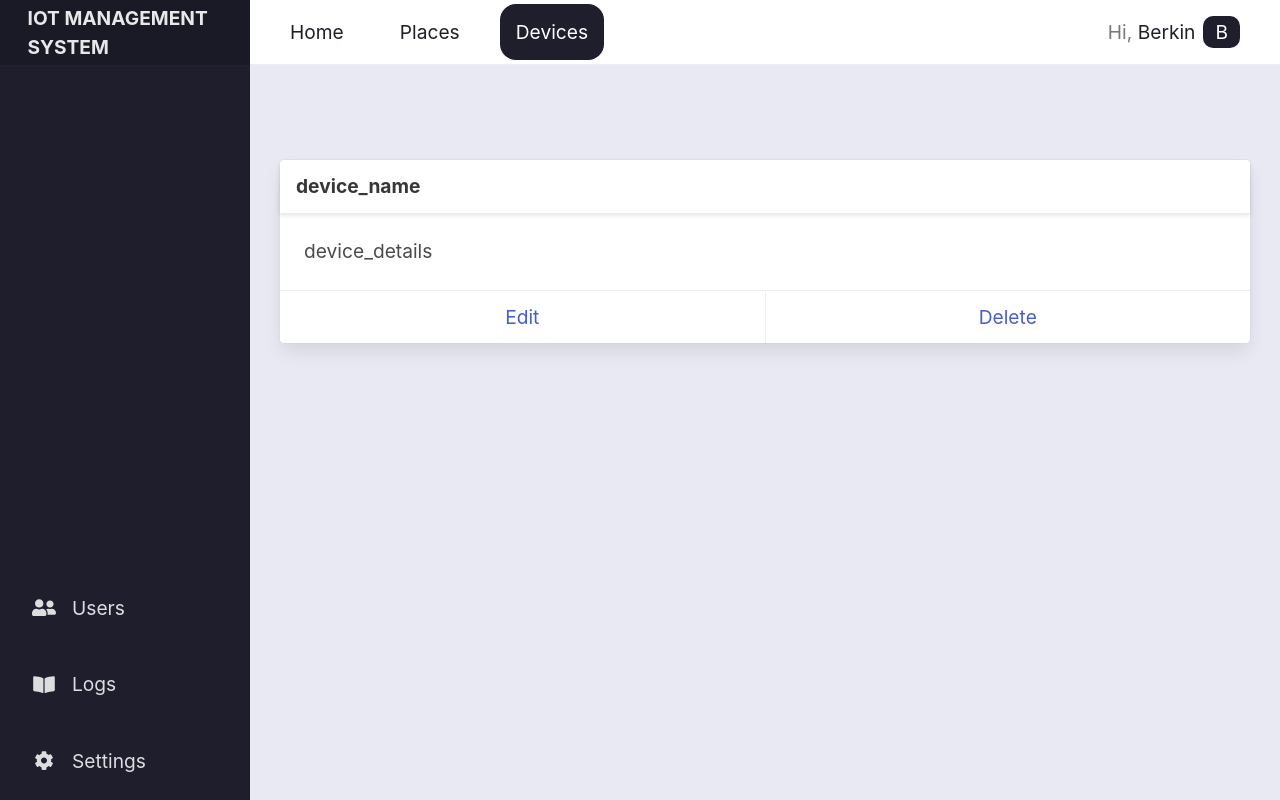
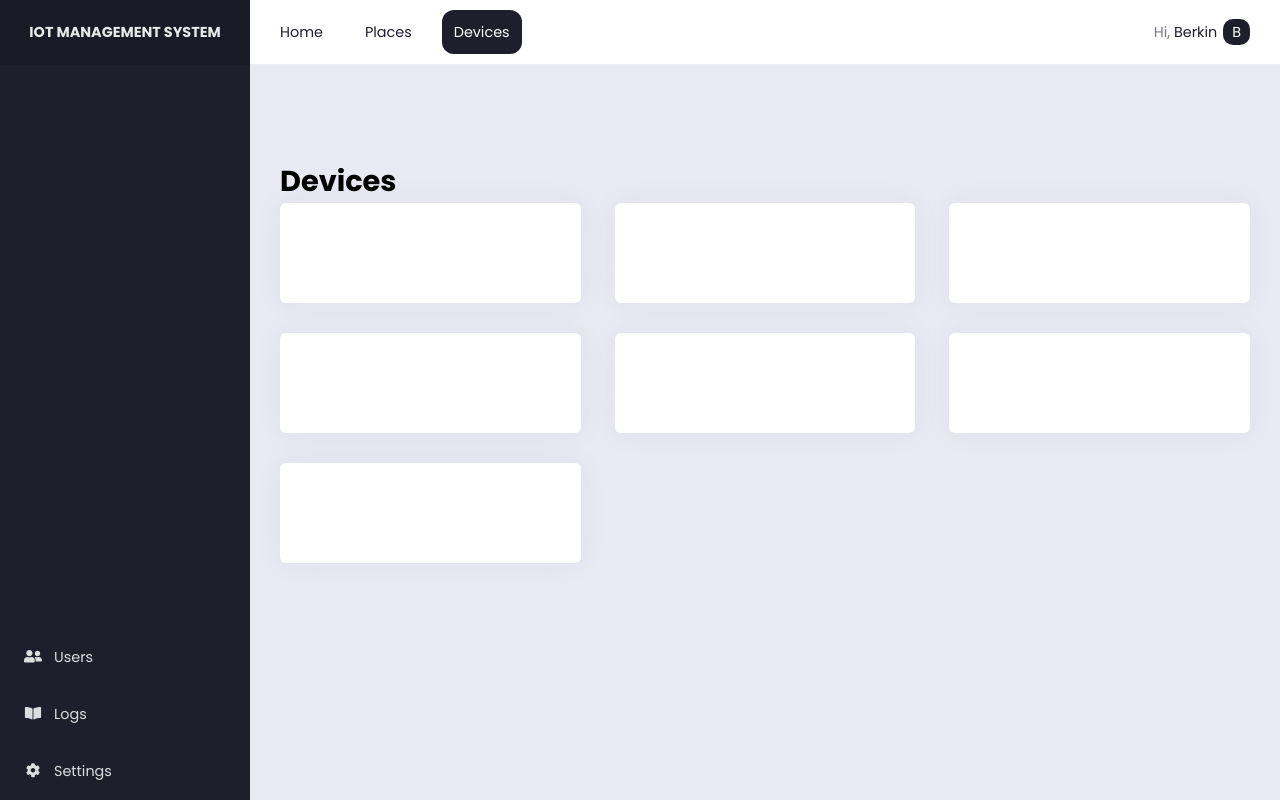
Before and after one commit to IUE-IOT-GROUP/spa, an Angular app: page /dashboard/devices in a window 1280 px wide. Built offline with nearby package versions, Linux system fonts and the light colour scheme.

Commit message:
Revert "device and place cards"
This reverts commit 6ecf99e7f1796dd902d4f3bef982cb0b836b81c5.

```diff
--- a/angular.json
+++ b/angular.json
@@ -50,9 +50,7 @@
               "src/assets"
             ],
             "styles": [
-              "src/styles.scss",
-              "C:/Users/user/Desktop/spa/node_modules/bulma/css/bulma.css"
-
+              "src/styles.scss"
             ],
             "scripts": []
           },
--- a/package.json
+++ b/package.json
@@ -21,7 +21,6 @@
     "@fortawesome/free-regular-svg-icons": "^5.15.3",
     "@fortawesome/free-solid-svg-icons": "^5.15.3",
     "bootstrap": "^4.6.0",
-    "bulma": "^0.9.2",
     "rxjs": "~6.6.0",
     "tslib": "^2.0.0",
     "zone.js": "~0.11.3"
--- a/src/app/devices/devices.component.html
+++ b/src/app/devices/devices.component.html
@@ -1,17 +1,26 @@
-<div class="card">
-    <header class="card-header">
-      <p class="card-header-title">
-        device_name
-      </p>
-    </header>
-    <div class="card-content">
-      <div class="content">
-          device_details
-        <br>
-      </div>
-    </div>
-    <footer class="card-footer">
-      <a href="#" class="card-footer-item">Edit</a>
-      <a href="#" class="card-footer-item">Delete</a>
-    </footer>
-  </div>
+<h1>Devices</h1>
+<div class="devices-container">
+    <ul>
+        <li>
+            <div class="basic-card"></div>
+        </li>
+        <li>
+            <div class="basic-card"></div>
+        </li>
+        <li>
+            <div class="basic-card"></div>
+        </li>
+        <li>
+            <div class="basic-card"></div>
+        </li>
+        <li>
+            <div class="basic-card"></div>
+        </li>
+        <li>
+            <div class="basic-card"></div>
+        </li>
+        <li>
+            <div class="basic-card"></div>
+        </li>
+    </ul>
+</div>
--- a/src/app/devices/devices.component.ts
+++ b/src/app/devices/devices.component.ts
@@ -4,7 +4,6 @@ import { Component, OnInit } from '@angular/core';
     selector: 'app-devices',
     templateUrl: './devices.component.html',
     styleUrls: ['./devices.component.scss']
-
 })
 export class DevicesComponent implements OnInit {
 
--- a/src/app/places/places.component.html
+++ b/src/app/places/places.component.html
@@ -1,17 +1,26 @@
-<div class="card">
-    <header class="card-header">
-      <p class="card-header-title">
-        place_name
-      </p>
-    </header>
-    <div class="card-content">
-      <div class="content">
-          place_details
-        <br>
-      </div>
-    </div>
-    <footer class="card-footer">
-      <a href="#" class="card-footer-item">Edit</a>
-      <a href="#" class="card-footer-item">Delete</a>
-    </footer>
-  </div>
+<h1>Places</h1>
+<div class="devices-container">
+    <ul>
+        <li>
+            <div class="basic-card"></div>
+        </li>
+        <li>
+            <div class="basic-card"></div>
+        </li>
+        <li>
+            <div class="basic-card"></div>
+        </li>
+        <li>
+            <div class="basic-card"></div>
+        </li>
+        <li>
+            <div class="basic-card"></div>
+        </li>
+        <li>
+            <div class="basic-card"></div>
+        </li>
+        <li>
+            <div class="basic-card"></div>
+        </li>
+    </ul>
+</div>
```
Also changed, not shown: 1 other file (tests, documents, lock files or other folders).
